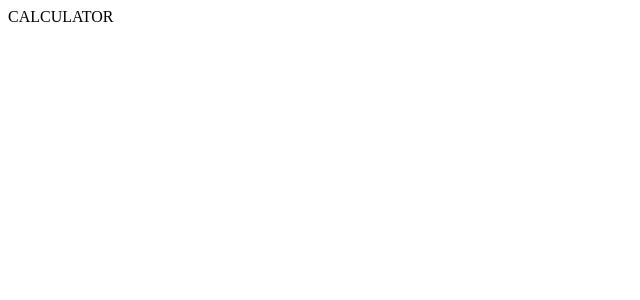
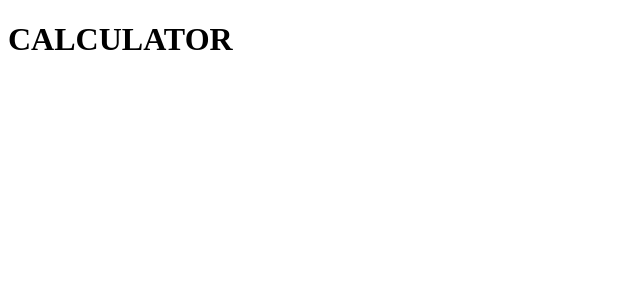
Before and after one commit to YemreAybey/calculator-react, a React (Create React App) app: page / in a window 1280 px wide. Shown: the top 300 px of the page, without its empty margins (0-640 px from the left). Built offline with nearby package versions, Linux system fonts and the light colour scheme.

Commit message:
Creation of dev branch

```diff
--- a/src/components/App.js
+++ b/src/components/App.js
@@ -2,7 +2,11 @@ import React from 'react';
 
 class App extends React.Component {
   render() {
-    return <div>CALCULATOR</div>;
+    return (
+      <div>
+        <h1>CALCULATOR</h1>
+      </div>
+    );
   }
 }
 
```
